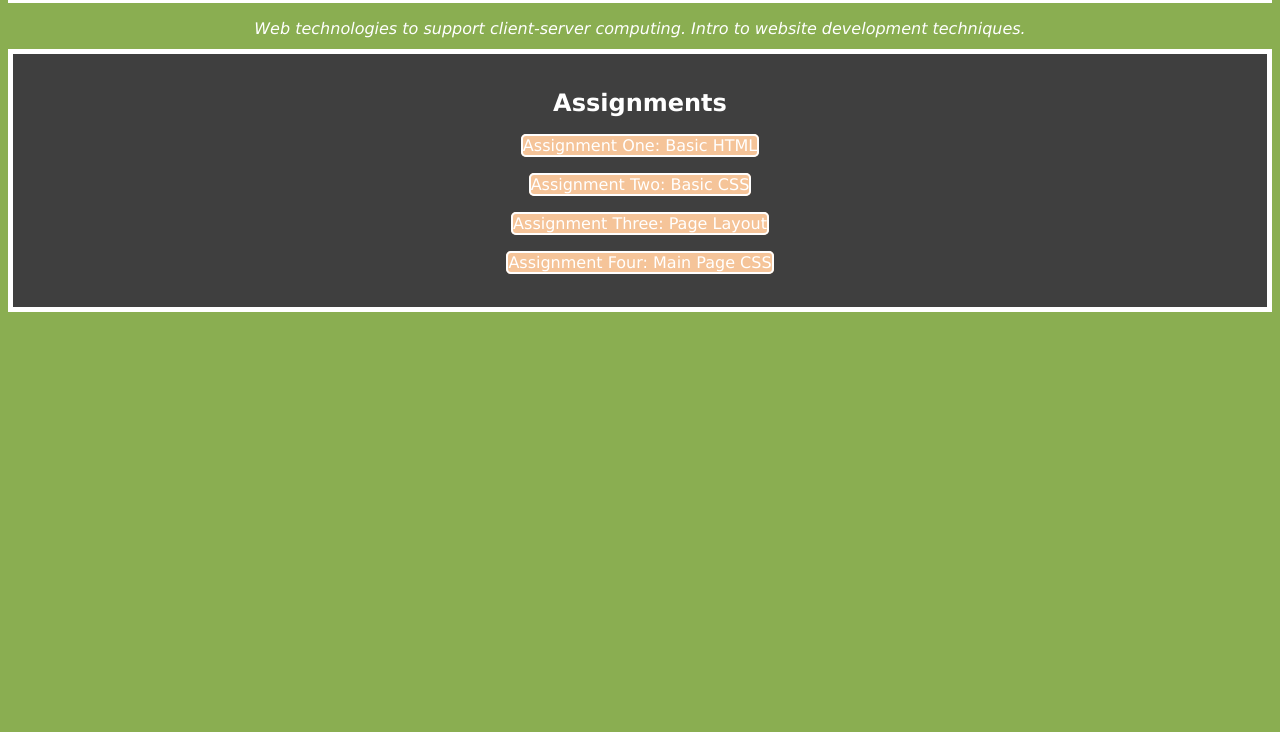
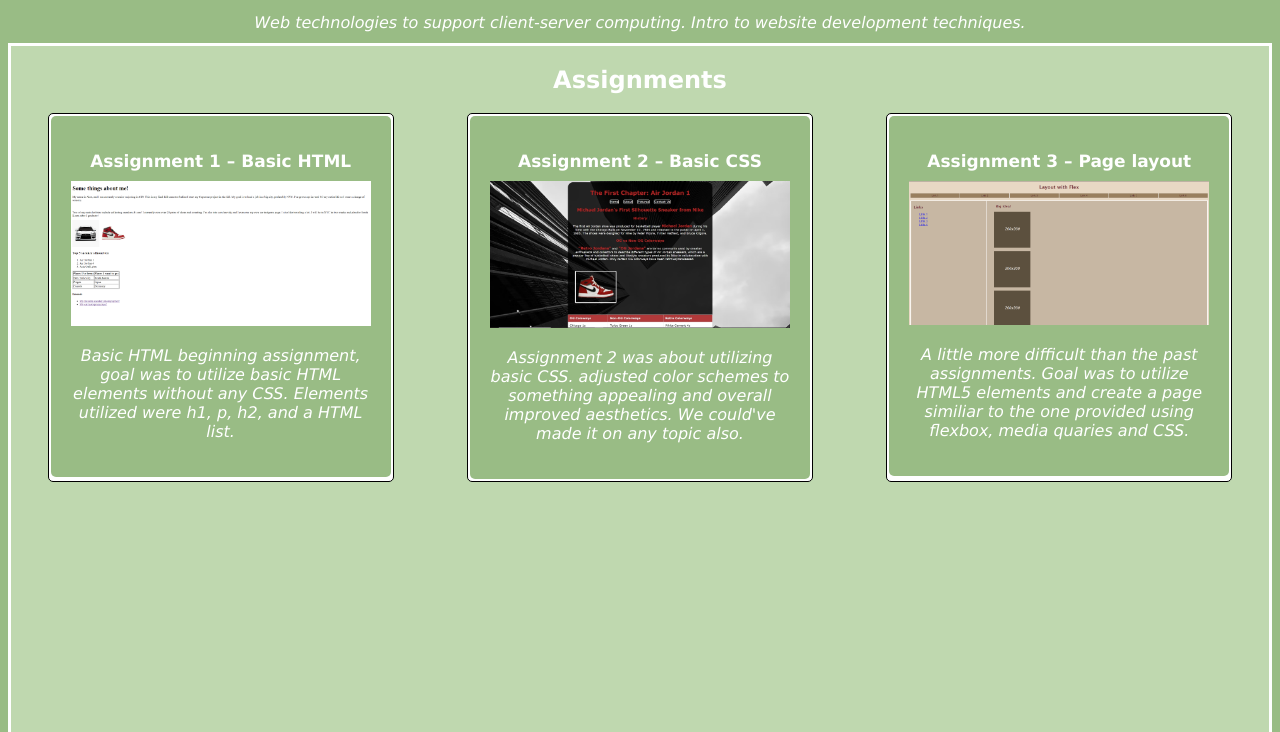
Before and after one commit to KurikaraOku/KurikaraOku.github.io, a plain HTML site: page index.html in a window 1280 px wide. Shown: the part 156-888 px from the top of the page. Before the commit the page ends 800 px from the top, so only its background shows below. Drawn offline with Linux system fonts and the light colour scheme.

```diff
--- a/assignments/assignmentThree/styles.css
+++ b/assignments/assignmentThree/styles.css
@@ -125,7 +125,7 @@
     display: flex;
 }
 
-.subcol h3, p{
+.subcol h3, aside {
     font-size: larger;
     font-style: oblique;
 color: white;
--- a/index.html
+++ b/index.html
@@ -16,14 +16,48 @@
       <div class="body">
       <h2>Assignments</h2>
       <ul>
-         <nav>
-         <li><a href="assignments/assignmentOne/index.html">Assignment One: Basic HTML</a></li>
-         <li><a href="assignments/assignmentTwo/index.html">Assignment Two: Basic CSS</a></li>
-         <li><a href="assignments/assignmentThree/index.html">Assignment Three: Page Layout</a></li>
-         <li><a href="#">Assignment Four: Main Page CSS</a></li>
-      </nav>
+         <main id="assignments-container">
+            <a href="../assignments/assignmentOne/index.html" class="assignment-link">
+            <div class="assignment-square">
+                <h2>Assignment 1 – Basic HTML</h2>
+                <div class="content">
+                    <img src="a1.png" alt="Assignment 1 Image" width="300" height="150">
+                    <p>Basic HTML beginning assignment, goal was to utilize basic HTML elements without
+                     any CSS. Elements utilized were h1, p, h2, and a HTML list.</p>
+                </div>
+            </div>
+            </a>
+            <a href="../assignments/assignmentTwo/index.html" class="assignment-link">
+            <div class="assignment-square">
+                <h2>Assignment 2 – Basic CSS</h2>
+                <div class="content">
+                    <img src="a2.jpg" alt="Assignment 2 Image" width="300" height="150">
+                    <p>Assignment 2 was about utilizing basic CSS.
+                     adjusted color schemes to something appealing and
+                     overall improved aesthetics. We could've made it on any topic also.</p>
+                </div>
+            </div>
+            </a>
+            <a href="../assignments/assignmentThree/index.html" class="assignment-link">
+            <div class="assignment-square">
+                <h2>Assignment 3 – Page layout</h2>
+                <div class="content">
+                    <img src="a3.png" alt="Assignment 3 Image" width="300" height="150">
+                    <p>A little more difficult than the past assignments.
+                     Goal was to utilize HTML5 elements and create a page
+                     similiar to the one provided using flexbox, media quaries and CSS.
+                    </p>
+                </div>
+            </div>
+            </a>
+        </main>
       </ul>
       </div>
       </div>
+      <section class="main-foot">
+         <footer id="main-footer">
+            <p>@kurikaraoku.github.io</p>
+         </footer>
+         </section>
    </body>
 </html>
--- a/styles.css
+++ b/styles.css
@@ -1,24 +1,42 @@
 /* Structure */
 body {
-    background: #8aae51;
+    background: #99BC85;
     font-family: Verdana, Geneva, Tahoma, sans-serif;
 }
 
 /* Navigation */
 a {
     text-decoration: none;
-    background-color: #f5c499;
-    border: 2px solid;
+    background-color: white;
+    border-color: white;
+    border: 1px solid;
     border-radius: 5px;
 }
 
-nav a:hover {
-    color: #ff8800;
+#assignments-container {
+    display: flex;
+    flex-wrap: wrap;
+    justify-content: space-around;
+    height: 10vh;
+}
+
+.assignment-square {
+    text-align: center;
+    width: 300px;
+    margin: 2px;
+    padding: 20px;
+    background-color: #99BC85;
+    border-radius: 5px;
+    flex-direction: column;
+}
+
+.body a:hover {
+    color: #ffffff;
 }
 
 /* Typography */
 h1 {
-    color: #fff6d4;
+    color: #F0EDCF;
     font-style: italic;
 }
 
@@ -34,8 +52,8 @@
 
 .header {
     text-align: center;
-    border: 5px solid #ffffff;
-    background-color: #333;
+    border: 2px solid #ffffff;
+    background-color: #BFD8AF;
     color: #fff;
     padding: 10px;
 }
@@ -46,9 +64,32 @@
 
 .body {
     text-align: center;
-    border: 5px solid #ffffff;
-    padding: 15px;
-    background-color: #3f3f3f;
+    padding-bottom: 300px;
+    border: 3px solid #ffffff;
+    background-color: #BFD8AF;
+        min-height: 140vh; /* Adjust the value to make the body extend further down */
+    }
+
+.assignment-square h2 {
+    color: white;
+    font-size: 17px;
+    margin-bottom: 10px;
+}
+
+.assignment-square p {
+    color: white;
+}
+
+.content img {
+    width: 100%;
+    height: auto;
+}
+
+.assignment-link {
+    text-decoration: none;
+    color: inherit;
+    display: block;
+    margin-bottom: 20px;
 }
 
 /* Table */
@@ -60,3 +101,13 @@
 li {
     margin-bottom: 20px;
 }
+
+/* flex */
+@media (max-width: 200px) {
+    .assignment-square {
+        width: 50%;
+    }
+
+
+
+}
--- /dev/null
+++ b/test/styles.css
@@ -0,0 +1,44 @@
+#assignments-container {
+    display: flex;
+    flex-wrap: wrap;
+    justify-content: space-around;
+    height: 10vh;
+}
+
+.assignment-square {
+    text-align: center;
+    width: 300px;
+    margin: 20px;
+    padding: 20px;
+    background-color: #901010; /* Set the desired background color */
+    border-radius: 5px;
+    flex-direction: column;
+}
+
+.assignment-square h2 {
+    color: white;
+    font-size: 17px;
+    margin-bottom: 10px;
+}
+
+.assignment-square p {
+    color: white;
+}
+
+.content img {
+    width: 100%;
+    height: auto;
+}
+
+.assignment-link {
+    text-decoration: none;
+    color: inherit;
+    display: block;
+}
+
+/* Media query for smaller screens */
+@media (max-width: 555px) {
+    .assignment-square {
+        width: 50%; /* Make each square take up the full width */
+    }
+}
```
Also changed, not shown: assignments/assignmentThree/index.html (+3 -3 lines), test/index.html (added, +44 -0 lines), a1.png (added), a2.jpg (added), a3.png (added), test/a1.png (added), test/a2.jpg (added), test/a3.png (added).
